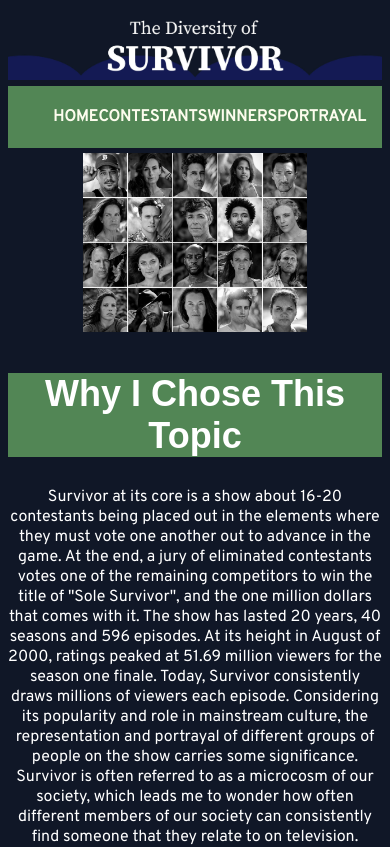
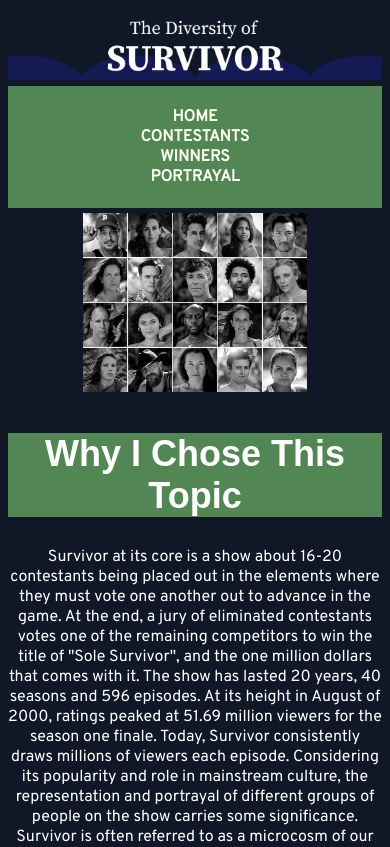
Before and after one commit to J4502-FS20/jack-anstine-final-site, a plain HTML site: page index.html in a window 390 px wide. Shown: the top 847 px of the page. Drawn offline with Linux system fonts and the light colour scheme; a web font is replaced by a local one.

Commit message:
attempt 3

```diff
--- a/index.html
+++ b/index.html
@@ -17,11 +17,13 @@
 <section id="navigation">
 <h3>
   <div class="container">
-  <ul class="nav">
-  <li class="home"><a href="index.html">Home</a>
-  <li class="contestants"><a href="contestants.html">Contestants</a>
-  <li class="winners"><a href="winners.html">Winners</a>
-  <li class="portrayal"><a href="portrayal.html">Portrayal</a>
+  <nav>
+  <div class="home"> <a href="index.html">Home</a> </div>
+  <div class="contestants"> <a href="contestants.html">Contestants</a> </div>
+  <div class="winners"> <a href="winners.html">Winners</a> </div>
+  <div class="portrayal"> <a href="portrayal.html">Portrayal</a> </div>
+</nav>
+</div>
 </h3>
   </section>
   <section id="waw">
--- a/styles.css
+++ b/styles.css
@@ -36,7 +36,7 @@
   width: 100%;
 }
 
-.nav {
+nav {
   display: flex;
   font-family: 'Overpass', 'Arial', sans-serif;
   font-weight: bold;
@@ -45,23 +45,9 @@
   flex-direction: row;
   justify-content: center;
   flex-flow: wrap;
-  justify-content: space-around;
-}
+  justify-content:space-around;
 
-@media (max-width: 900px) {
-  .nav {
-    display: flex;
-    font-family: 'Overpass', 'Arial', sans-serif;
-    font-weight: bold;
-    list-style: none;
-    text-decoration: none;
-    flex-direction: column;
-    justify-content: center;
-    flex-flow: row wrap;
-    justify-content: flex-start;
-width: unset
-height: 500px;
-  }
+
 }
 
 #navigation {
@@ -98,3 +84,10 @@
   display: block;
 
 }
+
+@media only screen and (max-width: 500px) {
+nav {
+flex-direction: column;
+}
+
+}
```
